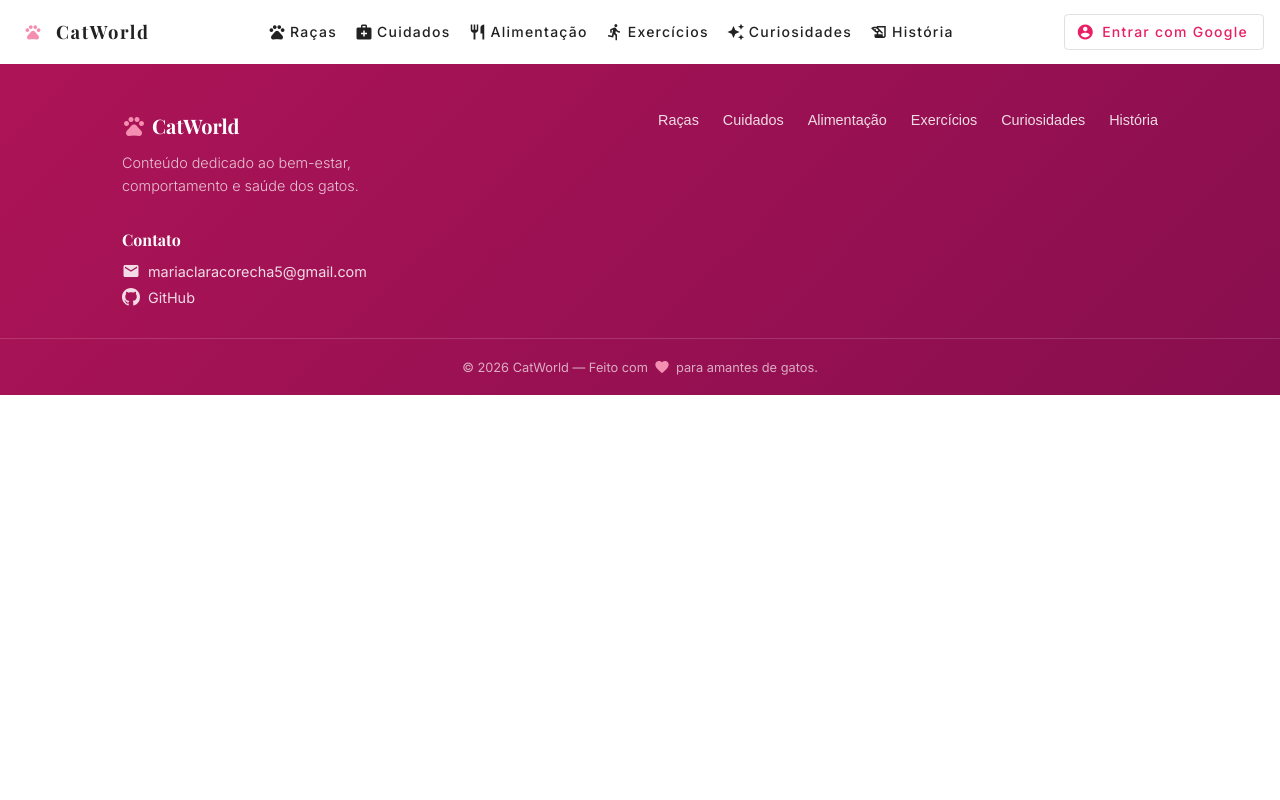
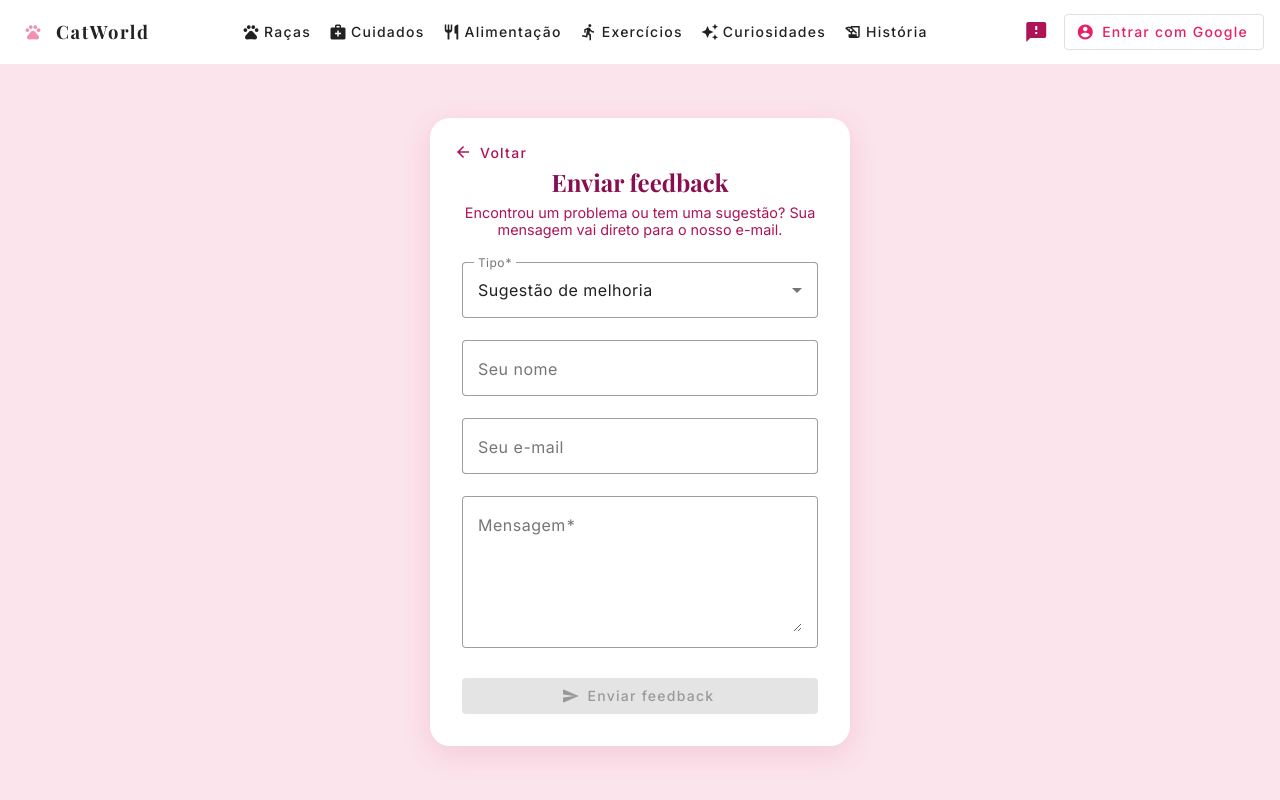
Before and after one commit to MariaClaraCorecha/catworld, an Angular app: page /feedback in a window 1280 px wide. Before the commit this address led to /. Shown: the top 800 px of the page. Built offline with nearby package versions, Linux system fonts and the light colour scheme.

Commit message:
Feat: implement feedback feature with form submission and email integration

```diff
--- a/src/app/app.routes.ts
+++ b/src/app/app.routes.ts
@@ -47,4 +47,9 @@ export const routes: Routes = [
     path: 'perfil',
     loadComponent: () => import('./features/profile/profile').then((m) => m.ProfileComponent),
   },
+  {
+    path: 'feedback',
+    loadComponent: () =>
+      import('./features/feedback/feedback').then((m) => m.FeedbackComponent),
+  },
 ];
--- a/src/app/features/feedback/feedback.html
+++ b/src/app/features/feedback/feedback.html
@@ -5,12 +5,13 @@
       Voltar
     </button>
 
-    <h1 class="feedback-title">Fale com a gente</h1>
-    <p class="feedback-subtitle">
-      Encontrou um problema ou tem uma ideia para melhorar o CatWorld? Conte pra gente.
+    <h1 class="feedback-title">Enviar feedback</h1>
+    <p class="feedback-sub">
+      Encontrou um problema ou tem uma sugestão? Sua mensagem vai direto para o nosso e-mail.
     </p>
 
-    <form *ngIf="!submitted" [formGroup]="form" class="feedback-form" (ngSubmit)="submit()">
+    <ng-container *ngIf="!sent; else sentTpl">
+      <form [formGroup]="form" class="feedback-form" (ngSubmit)="submit()">
         <mat-form-field appearance="outline" class="feedback-field">
           <mat-label>Tipo</mat-label>
           <mat-select formControlName="type">
@@ -21,12 +22,22 @@
         </mat-form-field>
 
         <mat-form-field appearance="outline" class="feedback-field">
-        <mat-label>Sua mensagem</mat-label>
+          <mat-label>Seu nome</mat-label>
+          <input matInput formControlName="name" placeholder="Opcional" />
+        </mat-form-field>
+
+        <mat-form-field appearance="outline" class="feedback-field">
+          <mat-label>Seu e-mail</mat-label>
+          <input matInput type="email" formControlName="email" placeholder="Para podermos responder" />
+        </mat-form-field>
+
+        <mat-form-field appearance="outline" class="feedback-field">
+          <mat-label>Mensagem</mat-label>
           <textarea
             matInput
             formControlName="message"
             rows="5"
-          placeholder="Conte com detalhes o que aconteceu ou o que você gostaria de ver no site"
+            placeholder="Conte o que aconteceu ou o que você gostaria de ver no CatWorld"
           ></textarea>
         </mat-form-field>
 
@@ -41,13 +52,19 @@
           Enviar feedback
         </button>
       </form>
+    </ng-container>
 
-    <div *ngIf="submitted" class="feedback-success">
-      <mat-icon>check_circle</mat-icon>
-      <p>Obrigado pelo feedback! Ele foi salvo no seu navegador.</p>
+    <ng-template #sentTpl>
+      <div class="feedback-sent">
+        <mat-icon class="feedback-sent-icon">mark_email_read</mat-icon>
+        <p>
+          Seu app de e-mail deve abrir com a mensagem pronta — é só clicar em enviar por lá
+          para concluir.
+        </p>
         <button mat-stroked-button color="primary" (click)="sendAnother()">
           Enviar outro feedback
         </button>
       </div>
+    </ng-template>
   </div>
 </div>
--- a/src/app/features/feedback/feedback.scss
+++ b/src/app/features/feedback/feedback.scss
@@ -10,7 +10,7 @@
 .feedback-card {
   position: relative;
   width: 100%;
-  max-width: 480px;
+  max-width: 420px;
   background: #ffffff;
   border-radius: 20px;
   padding: 3rem 2rem 2rem;
@@ -29,20 +29,20 @@
 
 .feedback-title {
   font-family: 'Playfair Display', serif;
-  font-size: 1.6rem;
+  font-size: 1.5rem;
   font-weight: 700;
   color: #880e4f;
-  margin-bottom: 0.5rem;
+  margin-bottom: 0.35rem;
 }
 
-.feedback-subtitle {
-  font-size: 0.95rem;
+.feedback-sub {
+  font-size: 0.9rem;
   color: #ad1457;
-  font-weight: 300;
   margin-bottom: 1.5rem;
 }
 
 .feedback-form {
+  width: 100%;
   display: flex;
   flex-direction: column;
   text-align: left;
@@ -57,22 +57,23 @@
   margin-top: 0.5rem;
 }
 
-.feedback-success {
+.feedback-sent {
   display: flex;
   flex-direction: column;
   align-items: center;
-  gap: 0.75rem;
-  padding: 1.5rem 0;
-
-  mat-icon {
-    font-size: 48px;
-    width: 48px;
-    height: 48px;
-    color: #2e7d32;
-  }
+  gap: 1rem;
+  padding: 1rem 0;
 
   p {
     color: #4a4a4a;
     font-size: 0.95rem;
+    line-height: 1.5;
   }
 }
+
+.feedback-sent-icon {
+  font-size: 48px;
+  width: 48px;
+  height: 48px;
+  color: #2e7d32;
+}
--- a/src/app/features/feedback/feedback.ts
+++ b/src/app/features/feedback/feedback.ts
@@ -8,7 +8,8 @@ import { MatFormFieldModule } from '@angular/material/form-field';
 import { MatInputModule } from '@angular/material/input';
 import { MatSelectModule } from '@angular/material/select';
 import { AuthService } from '../../core/services/auth';
-import { FeedbackService } from '../../core/services/feedback';
+
+const FEEDBACK_EMAIL = 'mariaclaracorecha5@gmail.com';
 
 @Component({
   selector: 'app-feedback',
@@ -28,10 +29,9 @@ import { FeedbackService } from '../../core/services/feedback';
 export class FeedbackComponent {
   private router = inject(Router);
   private fb = inject(FormBuilder);
-  private feedbackService = inject(FeedbackService);
   private authService = inject(AuthService);
 
-  submitted = false;
+  sent = false;
 
   typeOptions = [
     { value: 'reclamacao', label: 'Reclamação' },
@@ -40,6 +40,8 @@ export class FeedbackComponent {
 
   form = this.fb.group({
     type: ['melhoria', Validators.required],
+    name: [this.authService.user()?.name ?? ''],
+    email: [this.authService.user()?.email ?? '', Validators.email],
     message: ['', Validators.required],
   });
 
@@ -50,21 +52,28 @@ export class FeedbackComponent {
   submit() {
     if (this.form.invalid) return;
 
-    const { type, message } = this.form.value;
-    const user = this.authService.user();
+    const { type, name, email, message } = this.form.value;
+    const typeLabel = this.typeOptions.find((o) => o.value === type)?.label ?? 'Feedback';
 
-    this.feedbackService.add({
-      type: type as 'reclamacao' | 'melhoria',
-      message: message ?? '',
-      name: user?.name,
-      email: user?.email,
-    });
+    const subject = `[CatWorld] ${typeLabel}`;
+    const bodyLines = [
+      name ? `Nome: ${name}` : null,
+      email ? `E-mail para resposta: ${email}` : null,
+      '',
+      message,
+    ].filter((line) => line !== null);
 
-    this.submitted = true;
-    this.form.reset({ type: 'melhoria', message: '' });
+    const mailtoUrl =
+      `mailto:${FEEDBACK_EMAIL}` +
+      `?subject=${encodeURIComponent(subject)}` +
+      `&body=${encodeURIComponent(bodyLines.join('\n'))}`;
+
+    window.location.href = mailtoUrl;
+    this.sent = true;
   }
 
   sendAnother() {
-    this.submitted = false;
+    this.sent = false;
+    this.form.patchValue({ type: 'melhoria', message: '' });
   }
 }
--- a/src/app/shared/footer/footer.html
+++ b/src/app/shared/footer/footer.html
@@ -14,6 +14,7 @@
       <button *ngFor="let link of links" class="footer-link" (click)="navigateTo(link.id)">
         {{ link.label }}
       </button>
+      <button class="footer-link" (click)="goToFeedback()">Feedback</button>
     </nav>
 
     <div class="footer-contact">
--- a/src/app/shared/footer/footer.ts
+++ b/src/app/shared/footer/footer.ts
@@ -41,4 +41,8 @@ export class Footer {
   goHome() {
     this.router.navigate(['/']);
   }
+
+  goToFeedback() {
+    this.router.navigate(['/feedback']);
+  }
 }
--- a/src/app/shared/navbar/navbar.html
+++ b/src/app/shared/navbar/navbar.html
@@ -20,6 +20,16 @@
   </nav>
 
   <span class="nav-spacer"></span>
+
+  <button
+    mat-icon-button
+    class="nav-feedback-btn"
+    (click)="goToFeedback()"
+    matTooltip="Enviar feedback"
+    aria-label="Enviar feedback"
+  >
+    <mat-icon>feedback</mat-icon>
+  </button>
 
   <ng-container *ngIf="!authService.isLoggedIn()">
     <button
@@ -118,6 +128,11 @@
     {{ link.label }}
   </button>
 
+  <button mat-button class="nav-mobile-btn" (click)="goToFeedback()">
+    <mat-icon>feedback</mat-icon>
+    Feedback
+  </button>
+
   <button
     *ngIf="!authService.isLoggedIn()"
     mat-stroked-button
--- a/src/app/shared/navbar/navbar.scss
+++ b/src/app/shared/navbar/navbar.scss
@@ -55,6 +55,11 @@
 
 .nav-btn-login {
   white-space: nowrap;
+}
+
+.nav-feedback-btn {
+  color: #ad1457;
+  margin-right: 4px;
 }
 
 .google-btn-wrapper {
@@ -229,5 +234,6 @@
   .nav-links { display: none; }
   .nav-btn-login { display: none !important; }
   .nav-user-btn { display: none !important; }
+  .nav-feedback-btn { display: none !important; }
   .nav-hamburger { display: inline-flex !important; }
 }
--- a/src/app/shared/navbar/navbar.ts
+++ b/src/app/shared/navbar/navbar.ts
@@ -6,6 +6,7 @@ import { MatButtonModule } from '@angular/material/button';
 import { MatIconModule } from '@angular/material/icon';
 import { MatMenuModule } from '@angular/material/menu';
 import { MatDividerModule } from '@angular/material/divider';
+import { MatTooltipModule } from '@angular/material/tooltip';
 import { filter } from 'rxjs/operators';
 import { AuthService } from '../../core/services/auth';
 import { scrollToSection } from '../../core/utils/scroll-to-section';
@@ -20,6 +21,7 @@ import { scrollToSection } from '../../core/utils/scroll-to-section';
     MatIconModule,
     MatMenuModule,
     MatDividerModule,
+    MatTooltipModule,
   ],
   templateUrl: './navbar.html',
   styleUrl: './navbar.scss',
@@ -85,6 +87,11 @@ export class NavbarComponent implements OnInit {
     this.menuOpen = false;
   }
 
+  goToFeedback() {
+    this.router.navigate(['/feedback']);
+    this.menuOpen = false;
+  }
+
   showLoginButton() {
     this.showGoogleBtn = true;
 
```
Also changed, not shown: src/app/core/services/feedback.ts (deleted, +0 -30 lines). Lines whose indentation alone changed are shown as unchanged.
